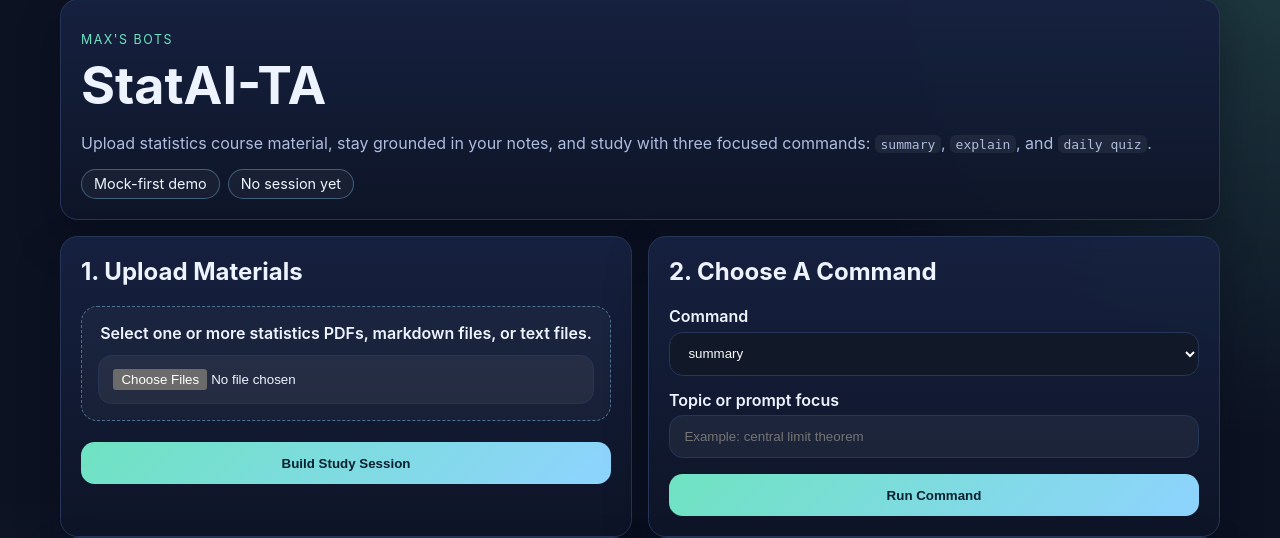
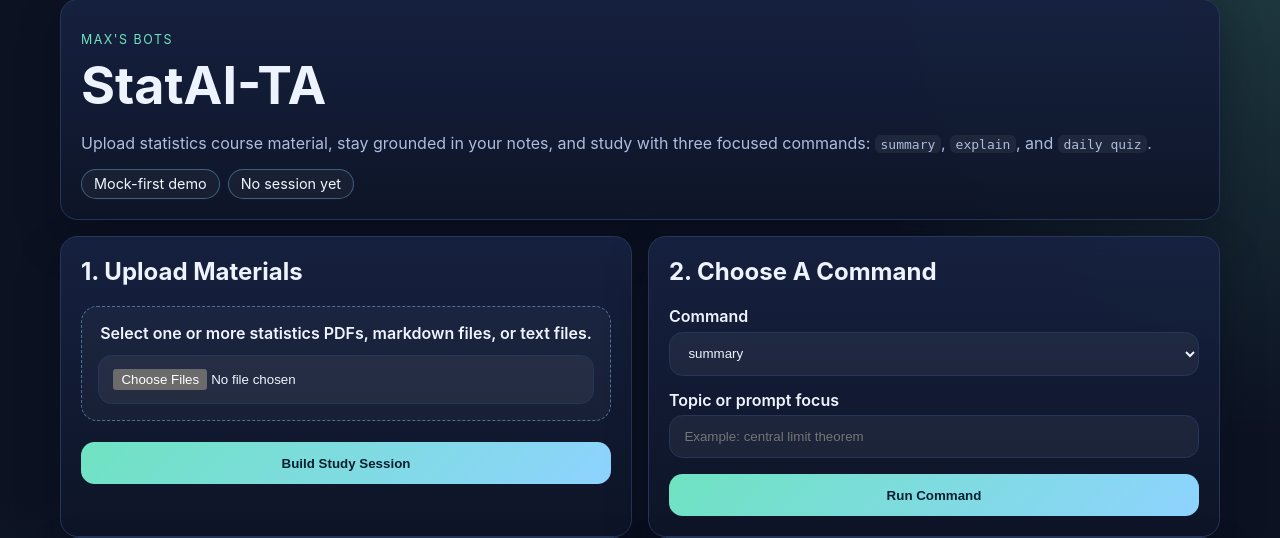
Before and after one commit to camar105/MAXBOTS-AITA, a Flask app: page / in a window 1280 px wide. Shown: the part 25-563 px from the top of the page. Run offline with Flask 3, Linux system fonts and the light colour scheme; some libraries are stand-ins or nearby versions.

Commit message:
Last commit didnt work :(

```diff
--- a/mvp/static/styles.css
+++ b/mvp/static/styles.css
@@ -226,15 +226,3 @@ button:hover {
     align-items: flex-start;
   }
 }
-
-select,
-select option {
-  background-color: #111827;
-  color: #f9fafb;
-}
-
-select option:hover,
-select option:checked {
-  background-color: #2563eb;
-  color: #ffffff;
-}
```
